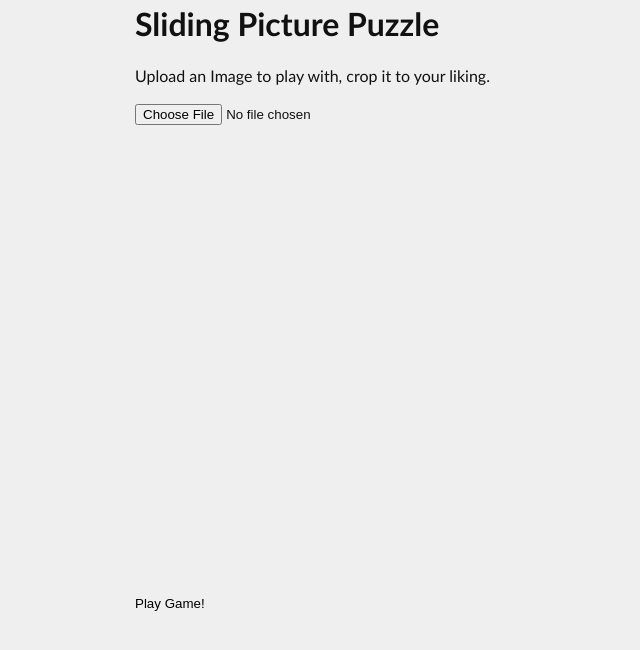
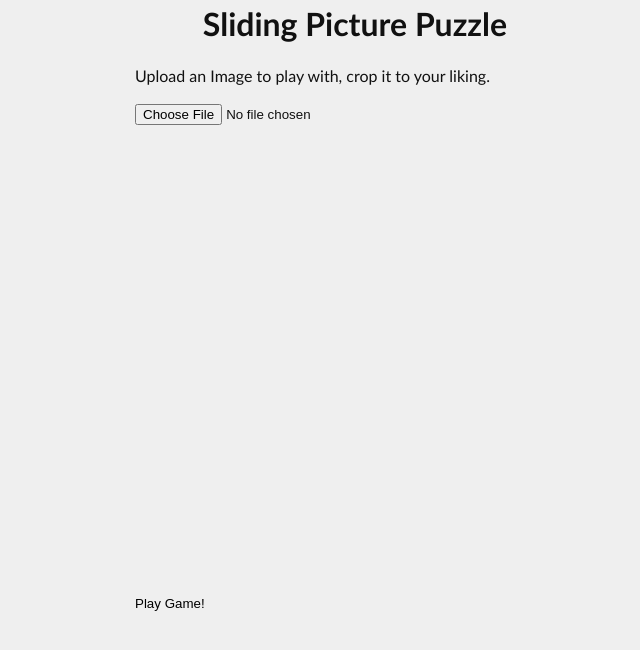
Before and after one commit to adamdgit/puzzle, a React (Vite) app: page / in a window 1280 px wide. Shown: the top 650 px of the page, without its empty margins (285-925 px from the left). Built offline with nearby package versions, Linux system fonts and the light colour scheme.

Commit message:
align heading to center

```diff
--- a/src/App.tsx
+++ b/src/App.tsx
@@ -10,7 +10,7 @@ function App() {
 
   return (
     <main>
-      <h1>Sliding Picture Puzzle</h1>
+      <h1 style={{textAlign: "center"}}>Sliding Picture Puzzle</h1>
 
       <CroppingTool
         setCroppedImage={setCroppedImage}
```
